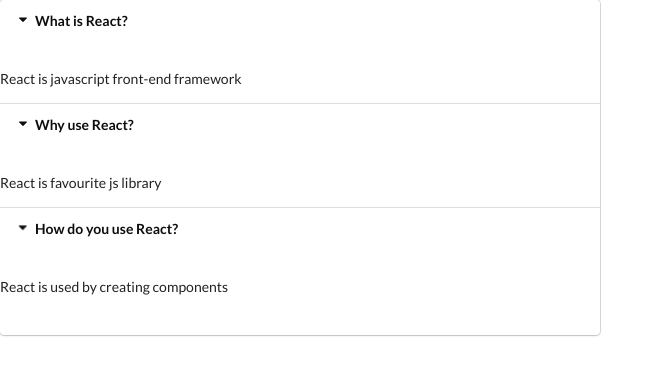
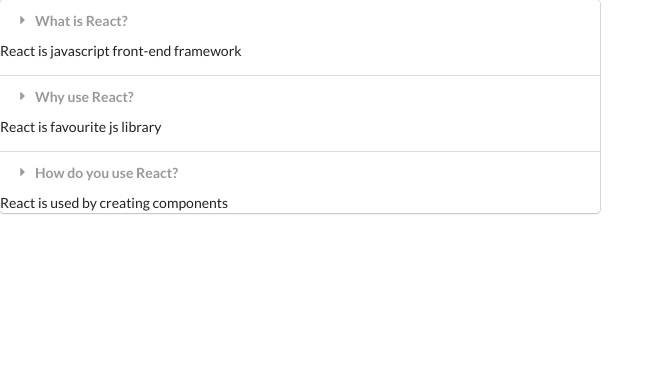
Before and after one commit to santoshnarayanan/widgets, a React (Create React App) app: page / in a window 1280 px wide. Shown: the top 374 px of the page, without its empty margins (0-664 px from the left). Built offline with nearby package versions, Linux system fonts and the light colour scheme.

Commit message:
component expand when clicked

```diff
--- a/src/components/Accordion.js
+++ b/src/components/Accordion.js
@@ -10,13 +10,16 @@
     };
 
     const renderedItems = items.map((item, index) => {
+
+        const active = index === activeIndex ? 'active' : '';
+
         return (
         <React.Fragment key={item.title}>
-            <div className="title active" onClick={()=> onTitleClick(index)}>
+            <div className={`title ${active}` } onClick={()=> onTitleClick(index)}>
                 <i className="dropdown icon"></i>
                 {item.title}
             </div>
-            <div className="content active"></div>
+            <div className={`content ${active}`}></div>
             <p>{item.content}</p>
         </React.Fragment>
         );
@@ -24,7 +27,6 @@
 
     return <div className="ui styled accordion">
         {renderedItems}
-        <h1>{activeIndex}</h1>
     </div>
 };
 
```
